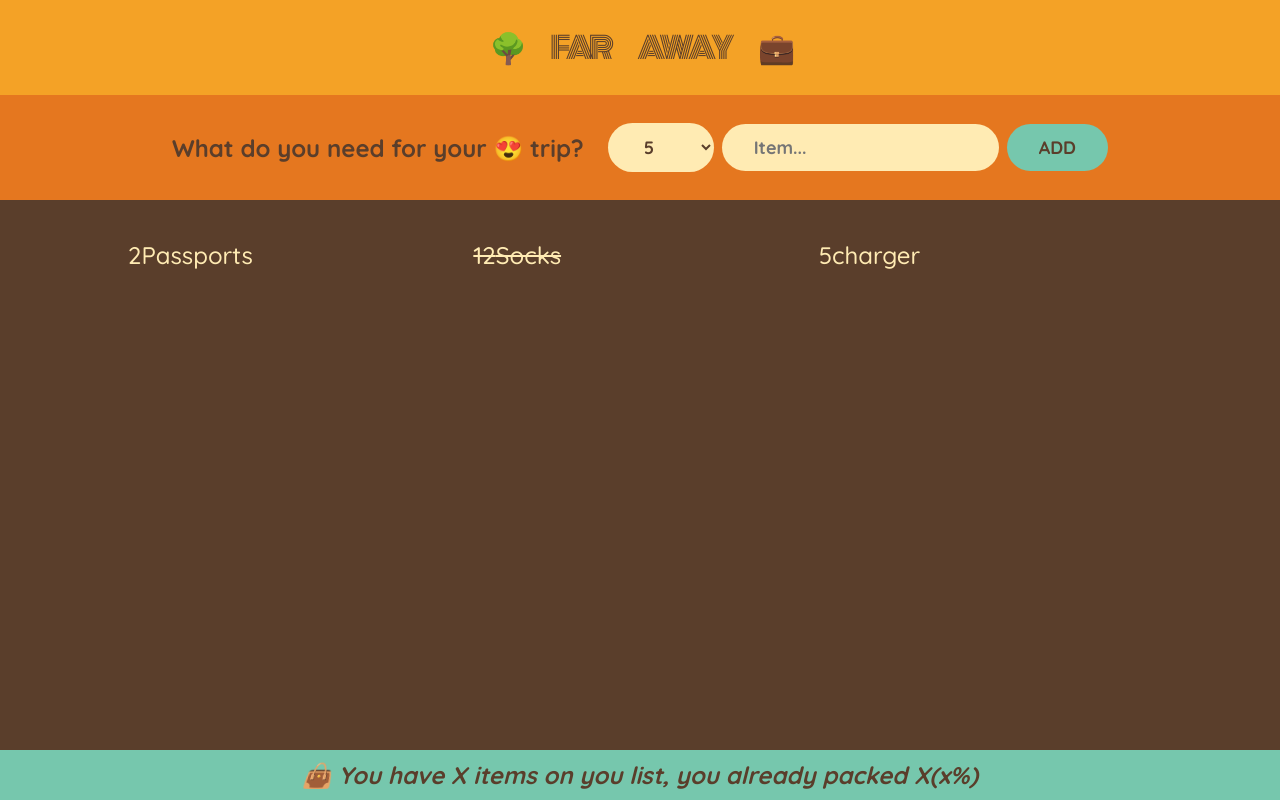
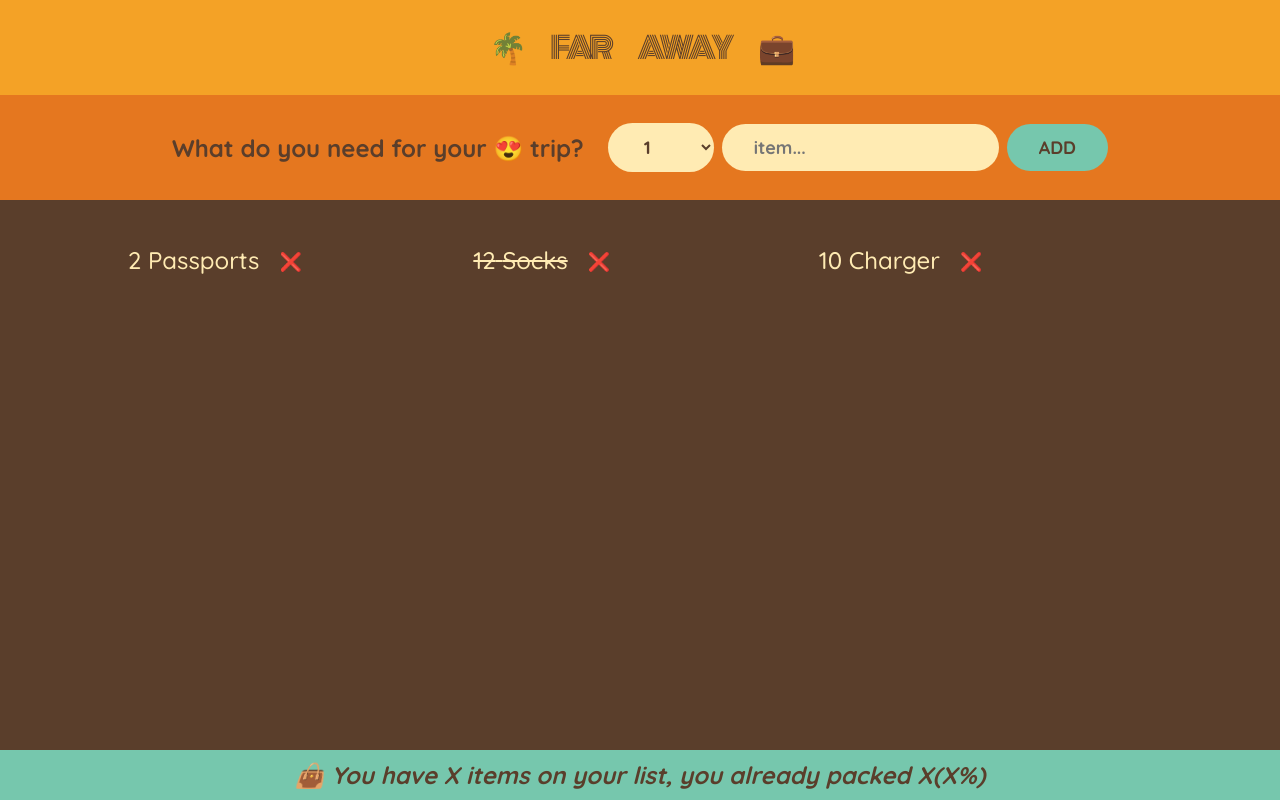
Before and after one commit to Ataklti-Hanis/travel-list, a React (Create React App) app: page / in a window 1280 px wide. Built offline with nearby package versions, Linux system fonts and the light colour scheme.

Commit message:
state handling

```diff
--- a/src/App.js
+++ b/src/App.js
@@ -1,30 +1,35 @@
-import { useState, useEffect, use } from "react";
+import { useState, useEffect } from "react";
 const initialItems = [
   { id: 1, description: "Passports", quantity: 2, packed: false },
   { id: 2, description: "Socks", quantity: 12, packed: true },
-  { id: 3, description: "charger", quantity: 5, packed: false },
+  { id: 3, description: "Charger", quantity: 10, packed: false },
 ];
 export default function App() {
   return (
     <div className="app">
       <Logo />
       <Form />
-      <PackingList />
+      <PakckingList />
       <Stats />
     </div>
   );
 }
 function Logo() {
-  return <h1>🌳 Far Away 💼</h1>;
+  return <h1>🌴 Far Away 💼</h1>;
 }
 function Form() {
   const [description, setDescription] = useState("");
-  const [quantity, setQuantity] = useState(5);
+  const [quantity, setQuantity] = useState(1);
   function handleSubmit(e) {
-    e.prevenetDefault();
+    e.preventDefault();
+    if (!description) return;
+    const newItem = { description, quantity, packed: false, id: Date.now() };
+    setDescription("");
+    setQuantity(1);
+    console.log(newItem);
   }
   return (
-    <div className="add-form" onSubmit={handleSubmit}>
+    <form className="add-form" onSubmit={handleSubmit}>
       <h3>What do you need for your 😍 trip?</h3>
       <select
         value={quantity}
@@ -38,18 +43,15 @@ function Form() {
       </select>
       <input
         type="text"
-        placeholder="Item..."
+        placeholder="item..."
         value={description}
-        onChange={(e) => {
-          console.log(e.target);
-          setDescription(e.target.value);
-        }}
+        onChange={(e) => setDescription(e.target.value)}
       />
       <button>Add</button>
-    </div>
+    </form>
   );
 }
-function PackingList() {
+function PakckingList() {
   return (
     <div className="list">
       <ul>
@@ -64,16 +66,16 @@ function Item({ item }) {
   return (
     <li>
       <span style={item.packed ? { textDecoration: "line-through" } : {}}>
-        {item.quantity}
-        {item.description}
+        {item.quantity} {item.description}
       </span>
+      <button>❌</button>
     </li>
   );
 }
 function Stats() {
   return (
     <footer className="stats">
-      <em>👜 You have X items on you list, you already packed X(x%)</em>
+      <em>👜 You have X items on your list, you already packed X(X%)</em>
     </footer>
   );
 }
```
